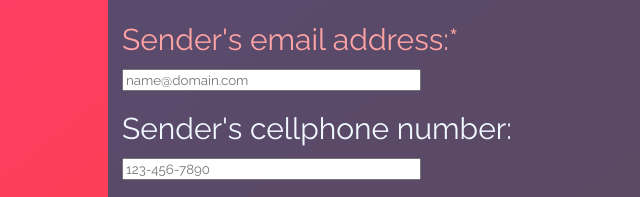
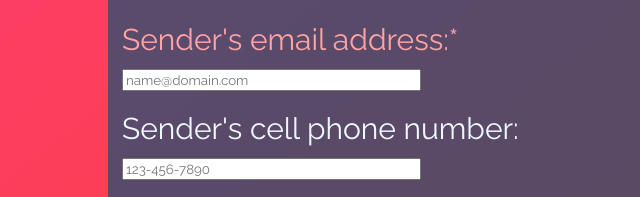
Before and after one commit to johncummings7/comp2511_assignment2, a plain HTML site: page index.html in a window 1280 px wide. Shown: the part 2394-2591 px from the top of the page, 237-877 px from the left. Drawn offline with Linux system fonts and the light colour scheme.

Commit message:
Spelling fixes

```diff
--- a/index.html
+++ b/index.html
@@ -134,7 +134,7 @@
                         Pattern = "[a-z0-9._%+-]+@[a-z0-9.-]+\.[a-z]{2,4}$" required/>
                     </label><br>
                     <br>
-                    <label>Sender's cellphone number:<br>
+                    <label>Sender's cell phone number:<br>
                         <input name = "phone" type = "tel" placeholder="123-456-7890" maxlength="12" size="40"
                         Pattern = "[0-9]{3}-[0-9]{3}-[0-9]{4}" />
                     </label><br>
```
